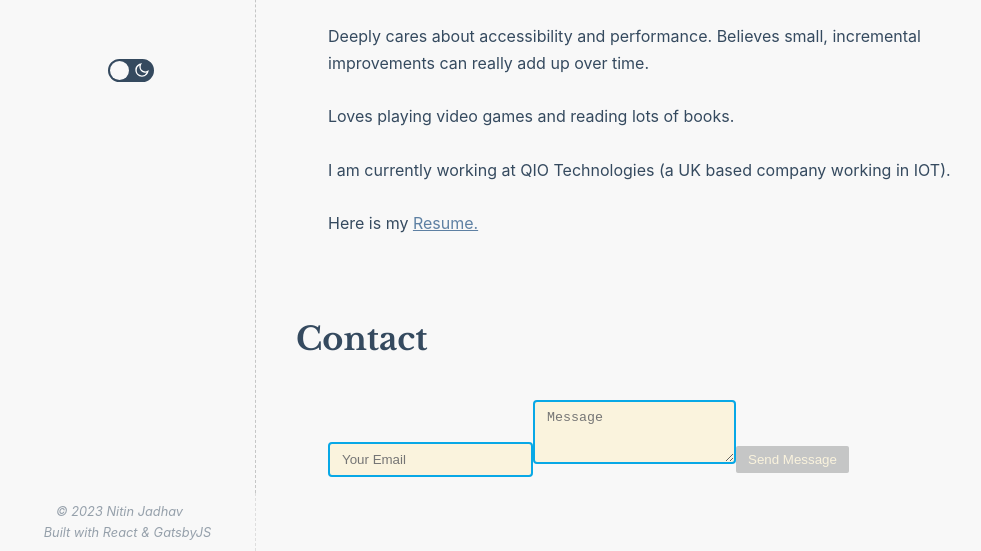
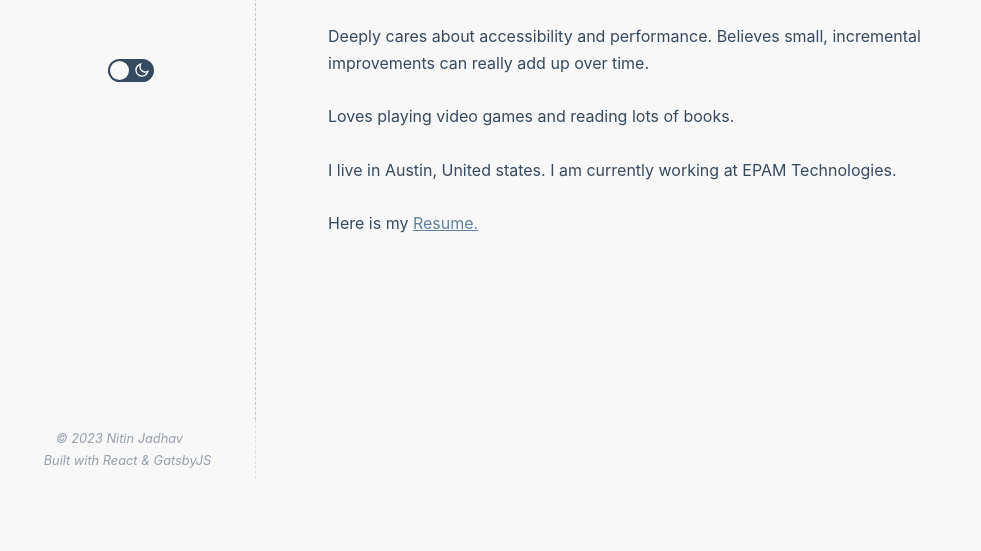
Before and after one commit to nitinja/nitinj.com-gatsby, a Gatsby site: page /about in a window 1280 px wide. Shown: the part 321-872 px from the top of the page, without its empty margins (128-1109 px from the left). After the commit the page ends 800 px from the top, so only its background shows below. Built offline with nearby package versions, Linux system fonts and the light colour scheme; Gatsby itself is replaced by a stand-in of ours; some packages are replaced by stand-ins of ours.

Commit message:
updated location, removed contact form

```diff
--- a/src/pages/about.js
+++ b/src/pages/about.js
@@ -37,8 +37,7 @@ const About = () => {
         </p>
         <p>Loves playing video games and reading lots of books.</p>
         <p>
-          I am currently working at QIO Technologies (a UK based company
-          working in IOT).
+          I live in Austin, United states. I am currently working at EPAM Technologies.
         </p>
         <p>
           Here is my{" "}
@@ -52,40 +51,6 @@ const About = () => {
         </p>
         <br />
       </div>
-      <h1>Contact</h1>
-      <div style={{ padding: "1rem 2em" }}>
-        <form name="contact" netlify="true" netlify-honeypot="bot-field" hidden>
-          <input type="email" name="email" />
-          <textarea name="message"></textarea>
-        </form>
-        <form
-          name="contact-jsx"
-          className={styles.contactForm}
-          data-netlify="true"
-        >
-          <input type="hidden" name="form-name" value="contact" />
-          <input
-            name="email"
-            type="email"
-            placeholder="Your Email"
-            onChange={handleEmailChange}
-          />
-          <textarea
-            style={{ height: "4rem" }}
-            name="message"
-            placeholder="Message"
-            onChange={handleMessageChange}
-          ></textarea>
-          <button
-            className="button__primary"
-            type="submit"
-            id="submitContactButton"
-            disabled={!formValid}
-          >
-            Send Message
-          </button>
-        </form>{" "}
-      </div>
     </Layout>
   )
 }
```
